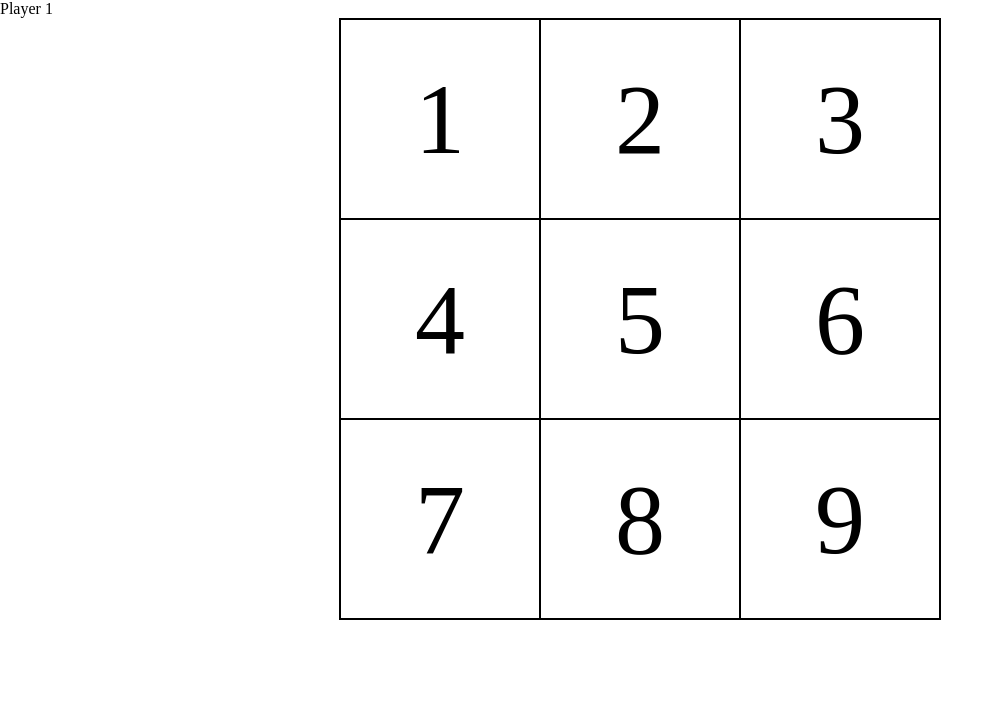
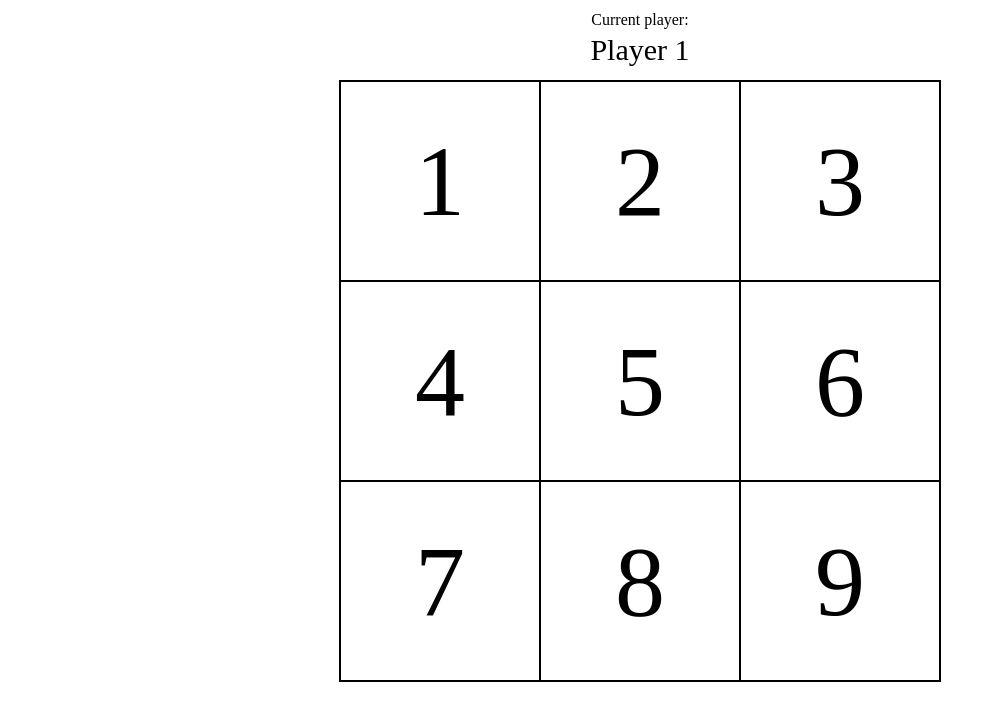
Before and after one commit to Do-Nam-Binh/TicTacToe, a plain HTML site: page index.html in a window 1280 px wide. Shown: the whole page, without its empty margins (0-1004 px from the left). Drawn offline with Linux system fonts and the light colour scheme.

Commit message:
Add styling to player turn tracker

```diff
--- a/index.html
+++ b/index.html
@@ -8,6 +8,7 @@
     <script src="script.js" defer></script>
 </head>
 <body>
+    <div>Current player:</div>
     <div class="playerDisplay">Player 1</div>
     <div class="board">
         <div class="cell 1">1</div>
--- a/style.css
+++ b/style.css
@@ -5,6 +5,14 @@
 
 body{
     display: grid;
+    grid-template-rows:40px 40px 1fr;
+    align-items: center;
+    justify-items: center;
+}
+
+.playerDisplay{
+    font-size: 30px;
+    margin-bottom: 20px;
 }
 
 .board{
```
